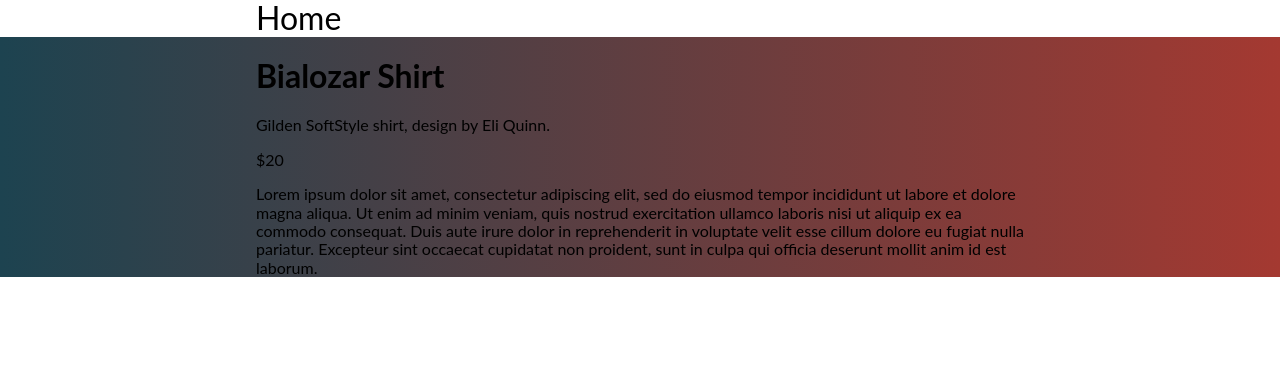
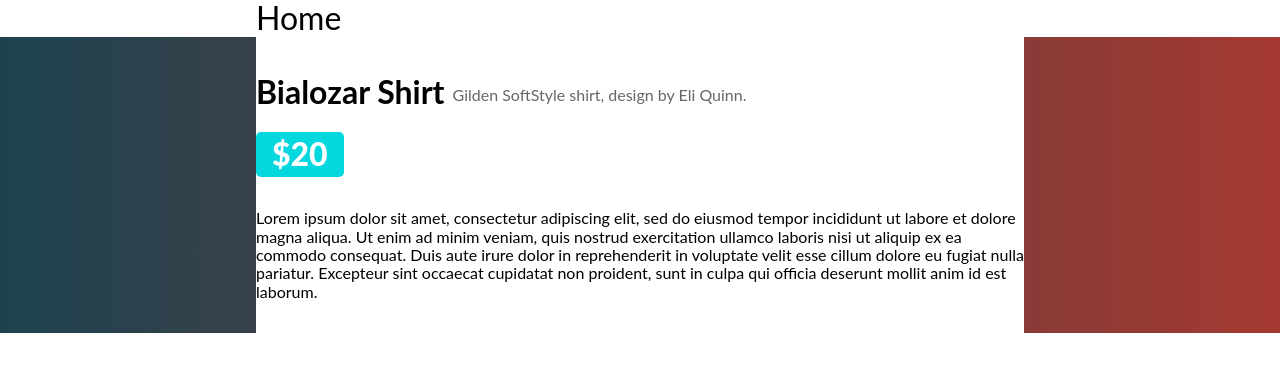
Before and after one commit to JMars1989/next-store, a Next.js app: page /products/bialozar-shirt in a window 1280 px wide. Shown: the top 372 px of the page. Built offline with nearby package versions, Linux system fonts and the light colour scheme.

Commit message:
Add card styles

```diff
--- a/pages/products/[product].js
+++ b/pages/products/[product].js
@@ -1,16 +1,45 @@
 import fs from 'fs';
 import matter from 'gray-matter';
 import marked from "marked";
+import styled from 'styled-components';
+
+const Container = styled.div`
+    background: white;
+    padding: 1rem 2rem;
+    padding: 1rem 0rem;
+`
+
+const Title = styled.div`
+    display: flex;
+    align-items: flex-end;
+`
+const SubTitle = styled.p`
+    padding: 0.75rem 0.5rem;
+    color: #666;
+`
+
+const Price = styled.span`
+    font-size: 2rem;
+    padding: 0.25rem 1rem;
+    border-radius: 5px;
+    background: #05d7df;
+    color: white;
+    font-weight: 800;
+    margin-bottom: 1rem;
+    display: inline-block;
+`
 
 const Product = ({ product: { data, content } }) => {
     const html = marked(content)
     return (
-        <div>
-            <h1>{data.name}</h1>
-            <p>{data.description}</p>
-            <p>${data.price / 100}</p>
-            <div dangerouslySetInnerHTML={{__html: html}} />
-        </div>
+        <Container>
+            <Title>
+                <h1>{data.name}</h1>
+                <SubTitle>{data.description}</SubTitle>
+            </Title>
+            <Price>${data.price / 100}</Price>
+            <div dangerouslySetInnerHTML={{ __html: html }} />
+        </Container>
     )
 };
 
```
Also changed, not shown: pages/index.js (+8 -4 lines).
